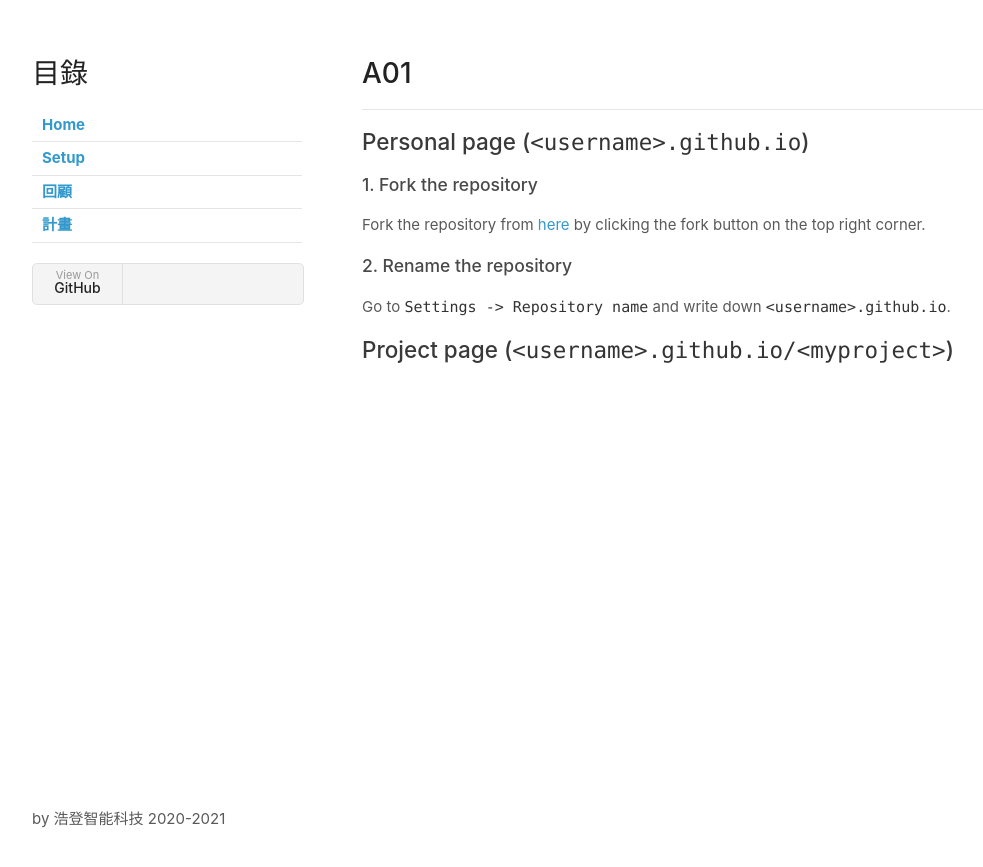
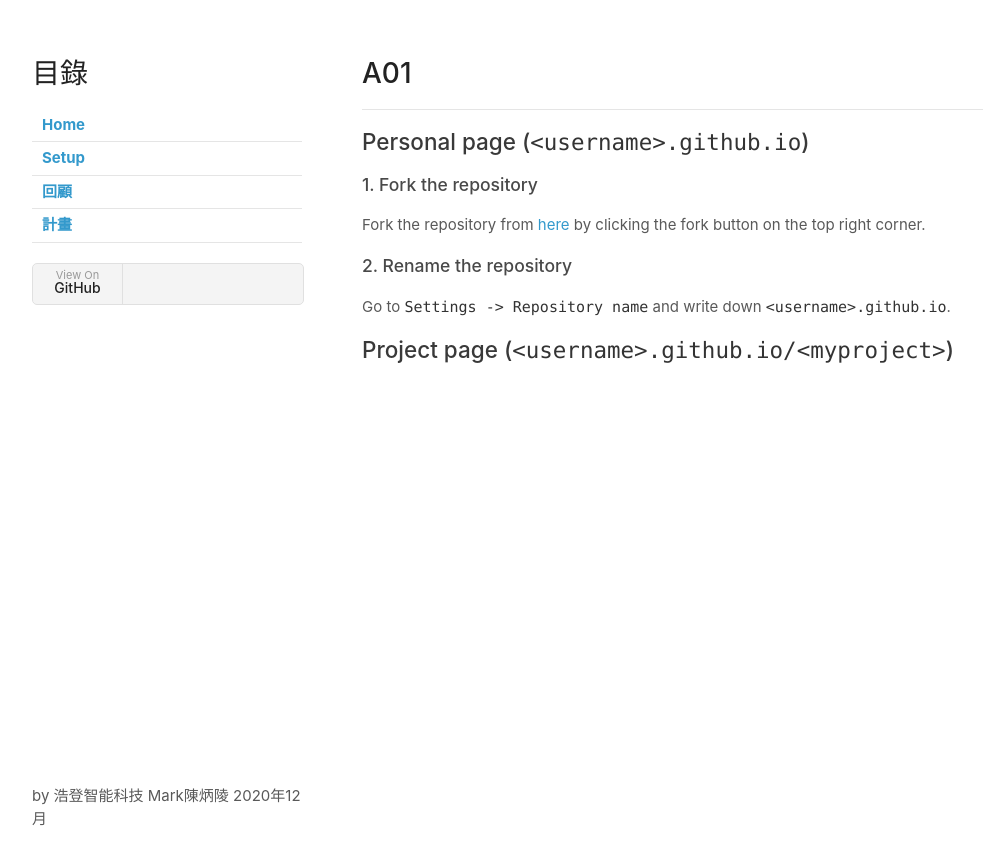
Before and after one commit to dreamaitek/p003, a Jekyll site: the page built from a01.md, in a window 1280 px wide. Shown: the top 867 px of the page, without its empty margins (68-1051 px from the left). Built offline with Jekyll 4.4.1, drawn with Linux system fonts in a browser that asks for light colours; our own code applies the rules of GitHub Pages for plain Markdown files.

Commit message:
Update default.html

```diff
--- a/_layouts/default.html
+++ b/_layouts/default.html
@@ -40,7 +40,7 @@
       <footer>
 
         {% if site.github.is_project_page %}
-        <p>by 浩登智能科技 2020-2021</a></p>
+        <p>by 浩登智能科技 Mark陳炳陵 2020年12月</a></p>
         {% endif %}
       </footer>
     </div>
```
